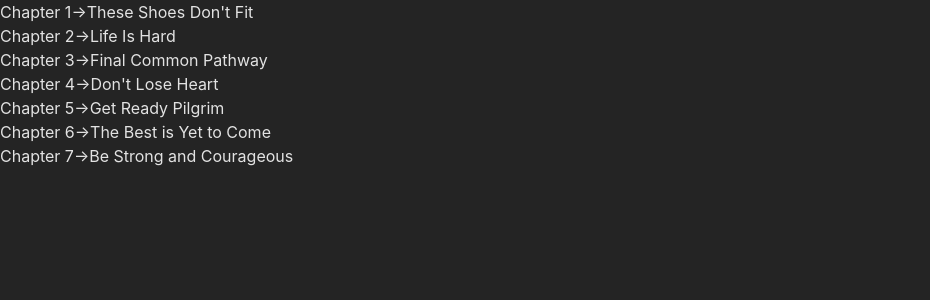
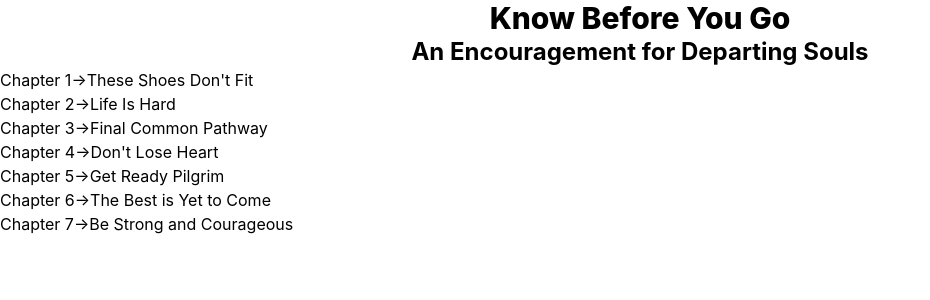
Before and after one commit to connorwarme/knowbeforeyougo, a React (Vite) app: page / in a window 1280 px wide. Shown: the top 300 px of the page, without its empty margins (0-930 px from the left). Built offline with nearby package versions, Linux system fonts and the light colour scheme.

Commit message:
Update tailwind config, build Intro comp

```diff
--- a/src/App.jsx
+++ b/src/App.jsx
@@ -1,9 +1,11 @@
 // import { useState } from "react";
+import Intro from "./components/Intro";
 import Accordion from "./components/Accordion";
 
 function App() {
   return (
     <>
+      <Intro />
       <Accordion />
     </>
   );
--- /dev/null
+++ b/src/components/Intro.jsx
@@ -0,0 +1,8 @@
+export default function Intro() {
+  return (
+    <div className="text-center">
+      <h1 className="text-3xl font-extrabold">Know Before You Go</h1>
+      <h2 className="text-2xl font-bold">An Encouragement for Departing Souls</h2>
+    </div>
+  )
+}
--- a/src/index.css
+++ b/src/index.css
@@ -6,11 +6,6 @@
   font-family: Inter, system-ui, Avenir, Helvetica, Arial, sans-serif;
   line-height: 1.5;
   font-weight: 400;
-
-  color-scheme: light dark;
-  color: rgba(255, 255, 255, 0.87);
-  background-color: #242424;
-
   font-synthesis: none;
   text-rendering: optimizeLegibility;
   -webkit-font-smoothing: antialiased;
--- a/tailwind.config.js
+++ b/tailwind.config.js
@@ -1,6 +1,10 @@
 /** @type {import('tailwindcss').Config} */
 export default {
-  content: [],
+  content: [
+    "./index.html",
+    "./src/*.{js,ts,jsx,tsx}",
+    "./src/**/*.{js,ts,jsx,tsx}",
+  ],
   theme: {
     extend: {
       colors: {
```
